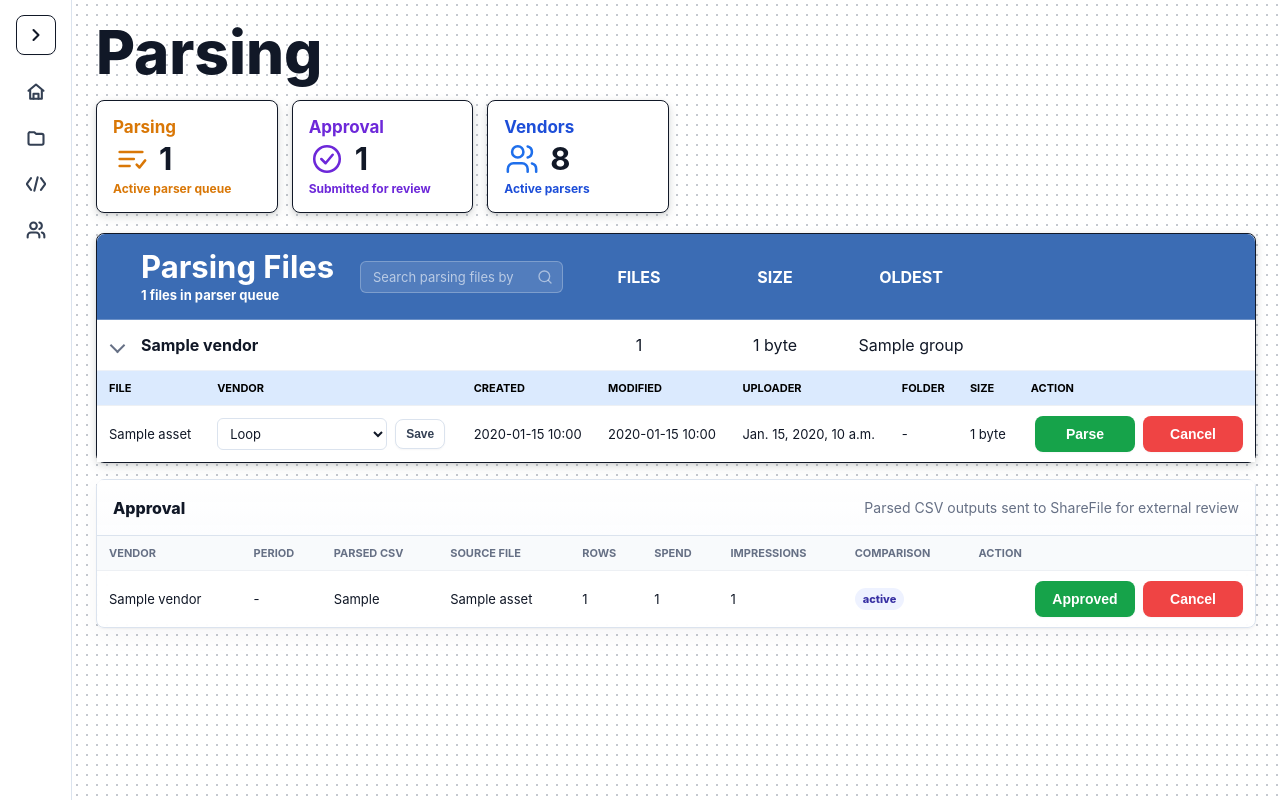
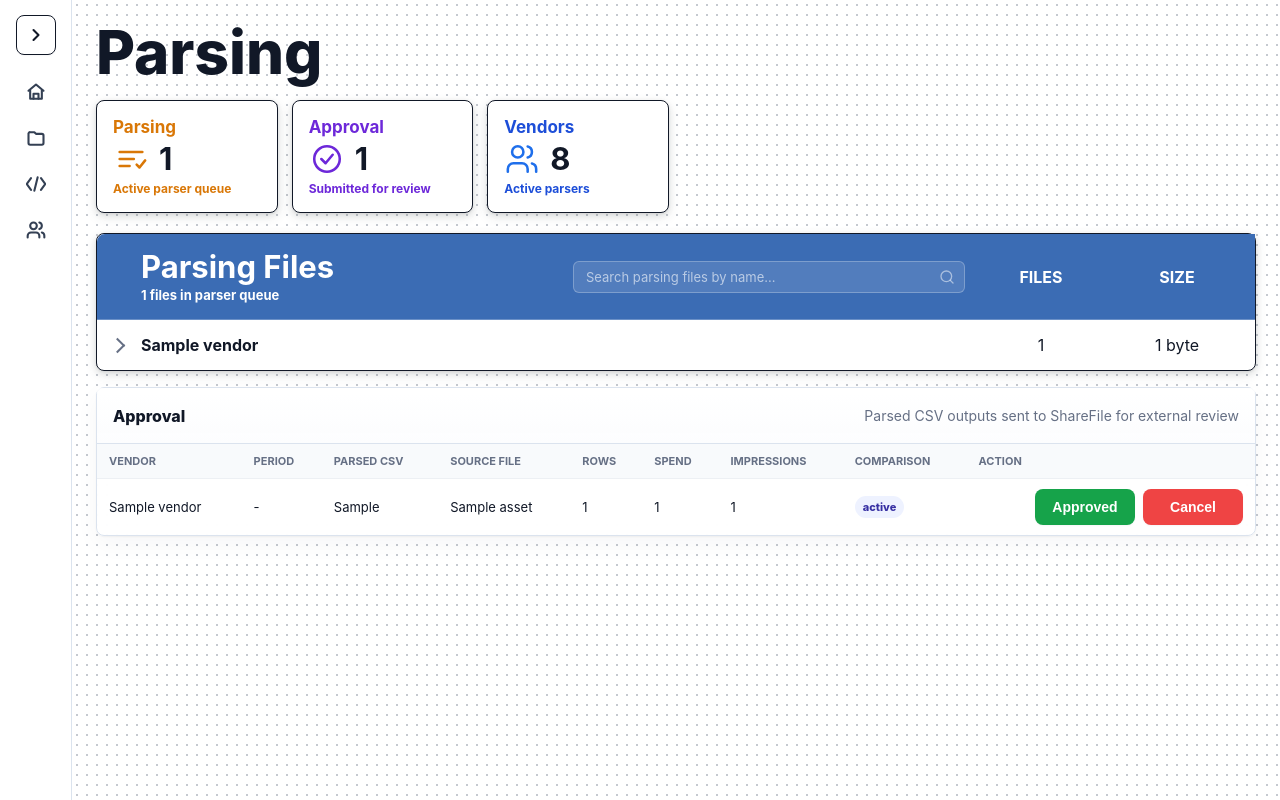
Before and after one commit to d-kulish/testifize, a Django app: template web/pipeline_dashboard/templates/pipeline_dashboard/process.html in a window 1280 px wide. Run offline with Django 5.2, Linux system fonts and the light colour scheme; data comes from the database, SQL or seed files in the repository; tables that the repository leaves empty hold one stand-in row (values such as "Sample post"); the template is opened without the code that fills it: values that come from a table or form of the project are taken from there, most other values are stand-ins (such as "Sample title", 1, 10 or a date in 2020); data that the repository does not hold is empty.

Commit message:
ui: collapse vendor rows by default and restyle Parsing header
- Collapse vendor groups by default; files shown on click
- Rename "Oldest" column to "Queue Age"
- Reorder header: title, search, Files, Size, Queue Age
- Widen search input by 50% (spans 3 columns vs 2)
- Align vendor summary rows under new header layout

Co-Authored-By: Claude Opus 4.7 <noreply@anthropic.com>

```diff
--- a/web/pipeline_dashboard/templates/pipeline_dashboard/process.html
+++ b/web/pipeline_dashboard/templates/pipeline_dashboard/process.html
@@ -48,7 +48,7 @@
 
   .process-mirror .mirror-head,
   .process-mirror .mirror-summary {
-    grid-template-columns: 16px minmax(200px, 1fr) minmax(200px, 1fr) 120px 120px 120px 120px 120px;
+    grid-template-columns: 16px minmax(200px, 1fr) minmax(200px, 1fr) 120px 120px 120px 120px 120px 120px;
     align-items: center;
     gap: 16px;
   }
@@ -69,6 +69,7 @@
     min-width: 0;
     height: 100%;
     justify-content: center;
+    grid-column: span 2;
   }
 
   .process-mirror .process-head-title {
@@ -148,6 +149,10 @@
     display: flex;
     align-items: center;
     min-width: 0;
+  }
+
+  .process-mirror .mirror-head .mirror-head-search {
+    grid-column: 4 / span 3;
   }
 
   .process-mirror .mirror-head-search .mirror-search-input {
@@ -416,19 +421,18 @@
             </div>
             <div class="process-count-col" role="columnheader">Files</div>
             <div class="process-count-col" role="columnheader">Size</div>
-            <div class="process-count-col" role="columnheader">Oldest</div>
-            <div class="process-count-col" role="columnheader"></div>
-            <div class="process-count-col" role="columnheader"></div>
+            <div class="process-count-col" role="columnheader">Queue Age</div>
           </div>
           {% for group in grouped_assets %}
-            <details class="mirror-folder" open>
+            <details class="mirror-folder">
               <summary class="mirror-summary" role="row">
                 <span class="mirror-folder-name" role="cell">{{ group.vendor.name|default:"Unassigned" }}</span>
+                <span role="cell"></span>
+                <span role="cell"></span>
+                <span role="cell"></span>
                 <span class="process-count-cell" role="cell">{{ group.assets|length }}</span>
                 <span class="process-count-cell" role="cell">{{ group.total_size|filesizeformat }}</span>
                 <span class="process-count-cell" role="cell">{{ group.oldest_age_label }}</span>
-                <span role="cell"></span>
-                <span role="cell"></span>
               </summary>
               <div class="mirror-files">
                 <table>
```
